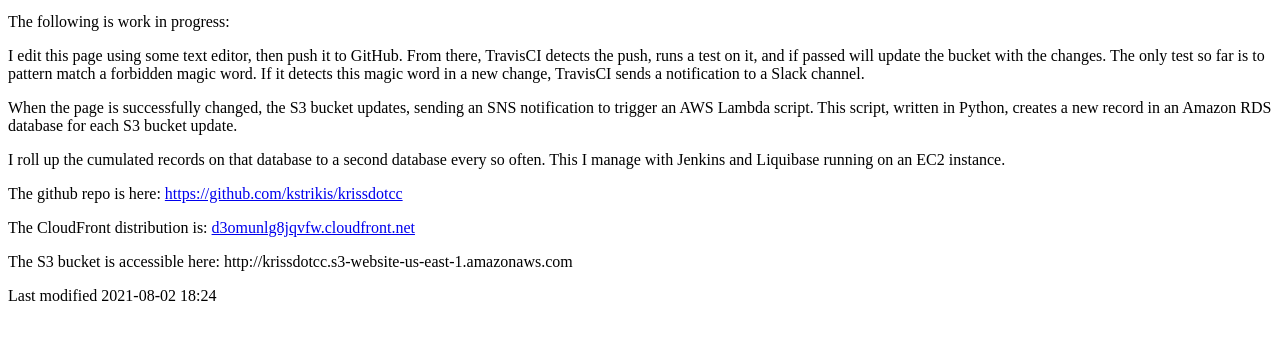
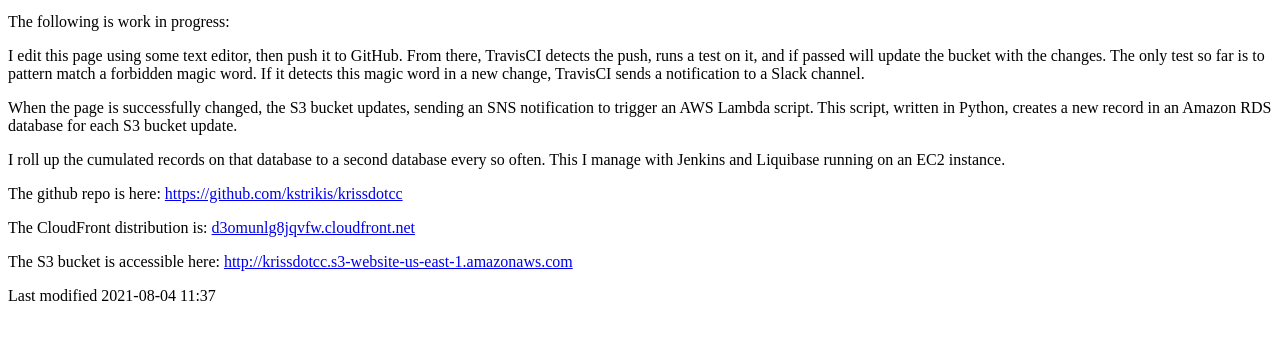
Before and after one commit to kstrikis/krissdotcc, a website: page index.html in a window 1280 px wide. Shown: the part 119-458 px from the top of the page. Drawn offline with Linux system fonts and the light colour scheme.

Commit message:
add link

```diff
--- a/index.html
+++ b/index.html
@@ -15,7 +15,7 @@
 		<p>I roll up the cumulated records on that database to a second database every so often. This I manage with Jenkins and Liquibase running on an EC2 instance.</p>
 		<p>The github repo is here: <a href="https://github.com/kstrikis/krissdotcc" target="_blank">https://github.com/kstrikis/krissdotcc</a></p>
 		<p>The CloudFront distribution is: <a href="http://d3omunlg8jqvfw.cloudfront.net" target="_blank">d3omunlg8jqvfw.cloudfront.net</a></p>
-		<p>The S3 bucket is accessible here: http://krissdotcc.s3-website-us-east-1.amazonaws.com</p>
-		<p>Last modified 2021-08-02 18:24</p>
+		<p>The S3 bucket is accessible here: <a href="http://krissdotcc.s3-website-us-east-1.amazonaws.com" target="_blank">http://krissdotcc.s3-website-us-east-1.amazonaws.com</a></p>
+		<p>Last modified 2021-08-04 11:37</p>
 	</main>
 </html>
```
